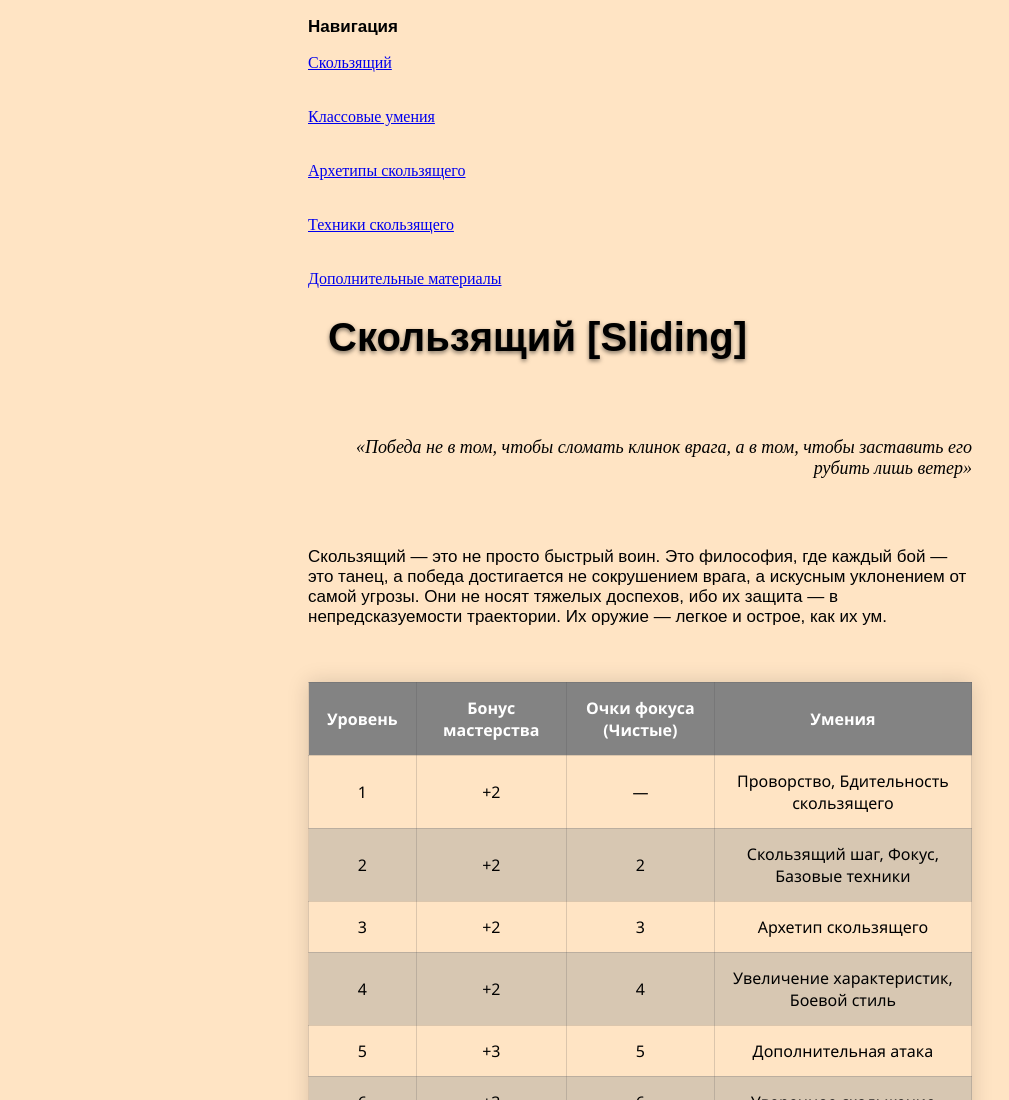
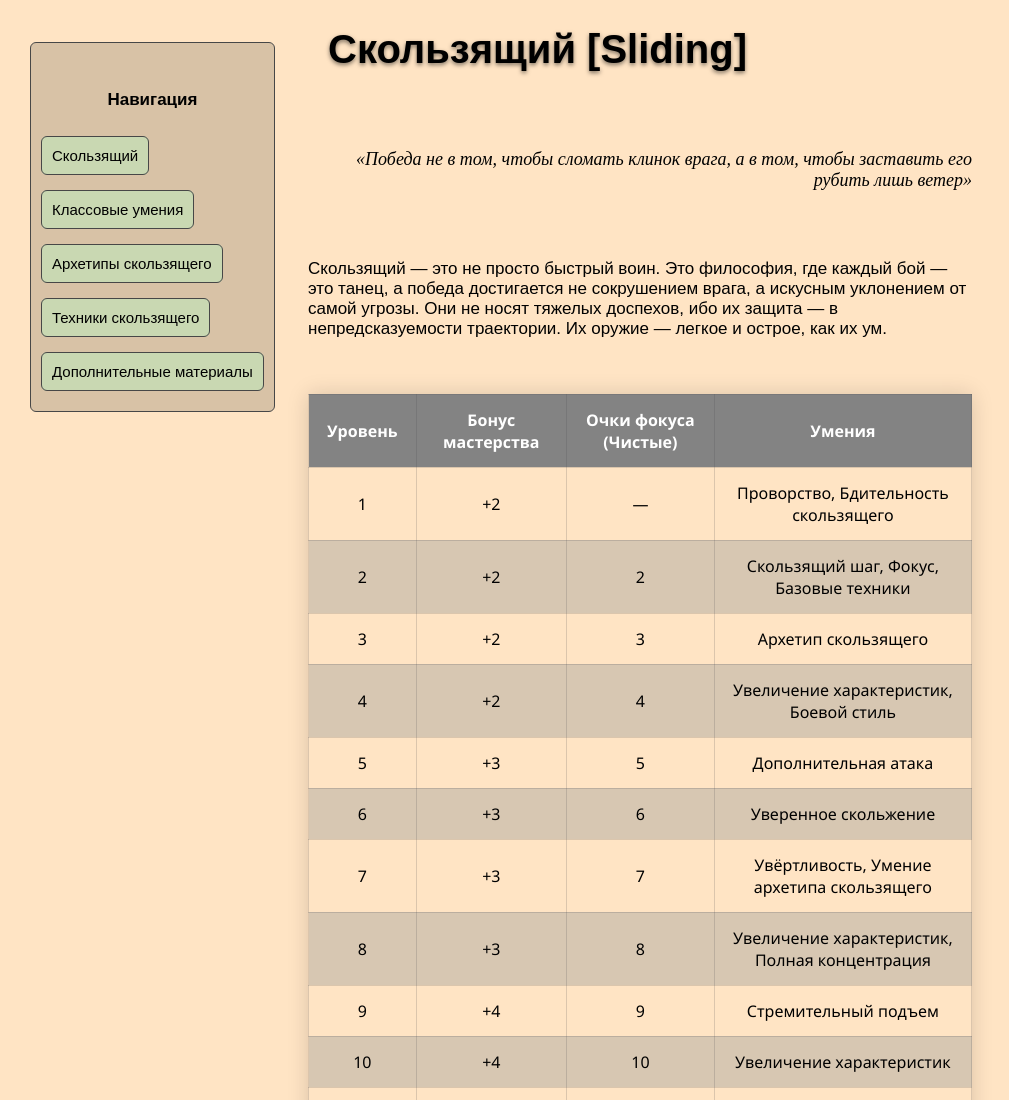
Before and after one commit to Nazr13/Sliding, a plain HTML site: page index.html in a window 1280 px wide. Shown: the top 1100 px of the page, without its empty margins (0-1009 px from the left). Drawn offline with Linux system fonts and the light colour scheme; a script that the page names is missing.

Commit message:
style.css

```diff
--- a/style.css
+++ b/style.css
@@ -1,3 +1,7 @@
+html {
+    scroll-behavior: smooth;
+}
+
 body {
     background-color: bisque;
     padding-left: 300px;
@@ -24,6 +28,43 @@ h1 {
 p {
     font-size: 17px;
     font-family:Arial, Helvetica, sans-serif;
+}
+
+#navig {
+    text-align: center;
+    padding-bottom: 20px;
+}
+
+nav {
+    position: fixed;
+    left: 0;
+    margin: 30px;
+    margin-top: 15px;
+    padding: 10px;
+    padding-left: 10px;
+    padding-top: 30px;
+    padding-bottom: 30px;
+    z-index: 1000;
+    border-radius: 6px;
+    background-color: rgb(216, 194, 166);
+    border: 1px solid #474747;
+}
+
+a {
+    font-family:Arial, Helvetica, sans-serif;
+    font-size: 15px;
+    text-decoration: none;
+    color: black;
+    padding: 10px;
+    background-color: rgb(201, 216, 178);
+    border-radius: 6px;
+    border: 1px solid #474747;
+}
+
+a:hover {
+    border-color: rgba(72, 75, 77, 0.3);
+    background-color: rgb(158, 170, 140);
+    box-shadow: 0 8px 25px rgba(0, 0, 0, 0.4);
 }
 
 #topph {
```
